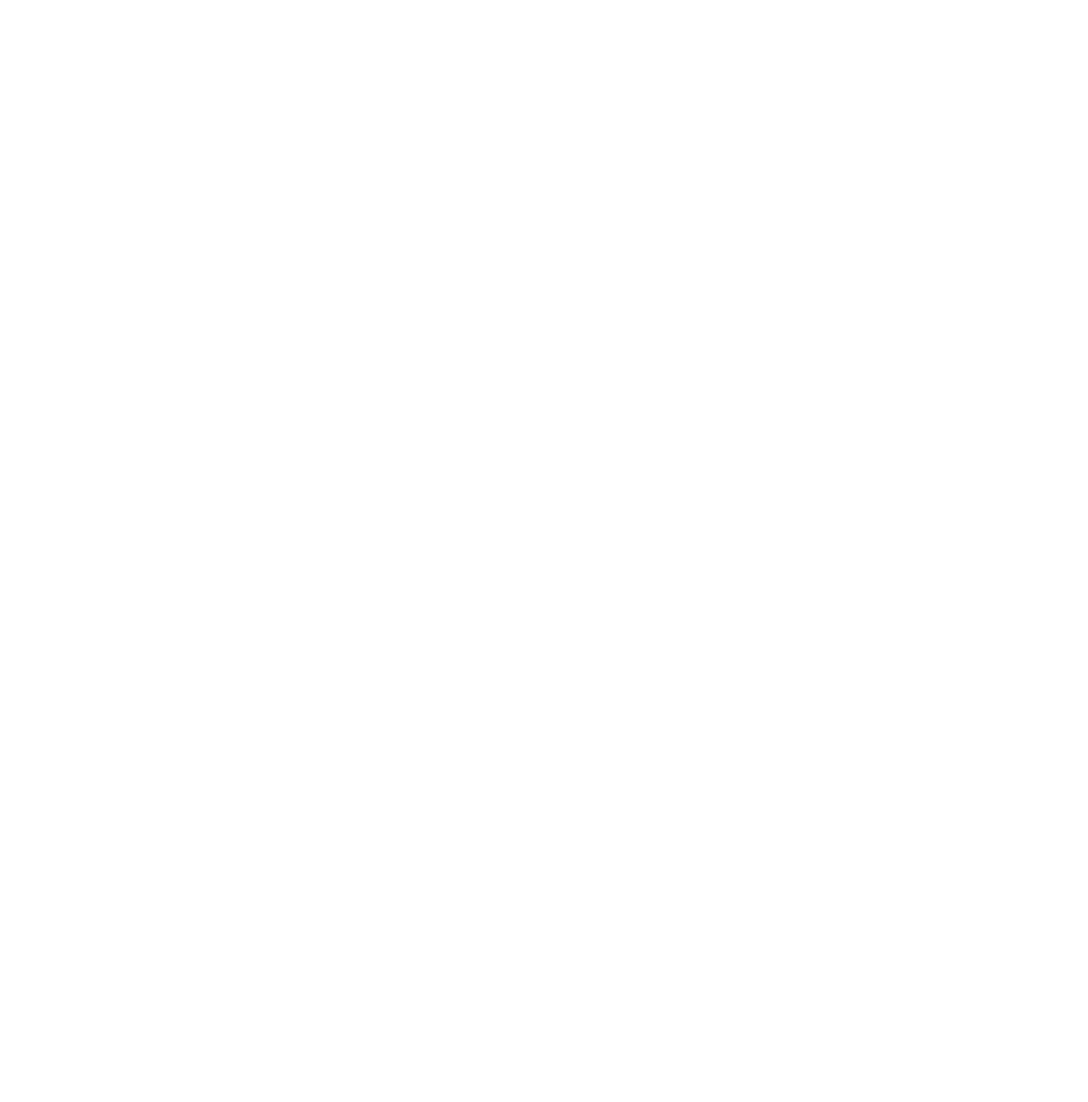
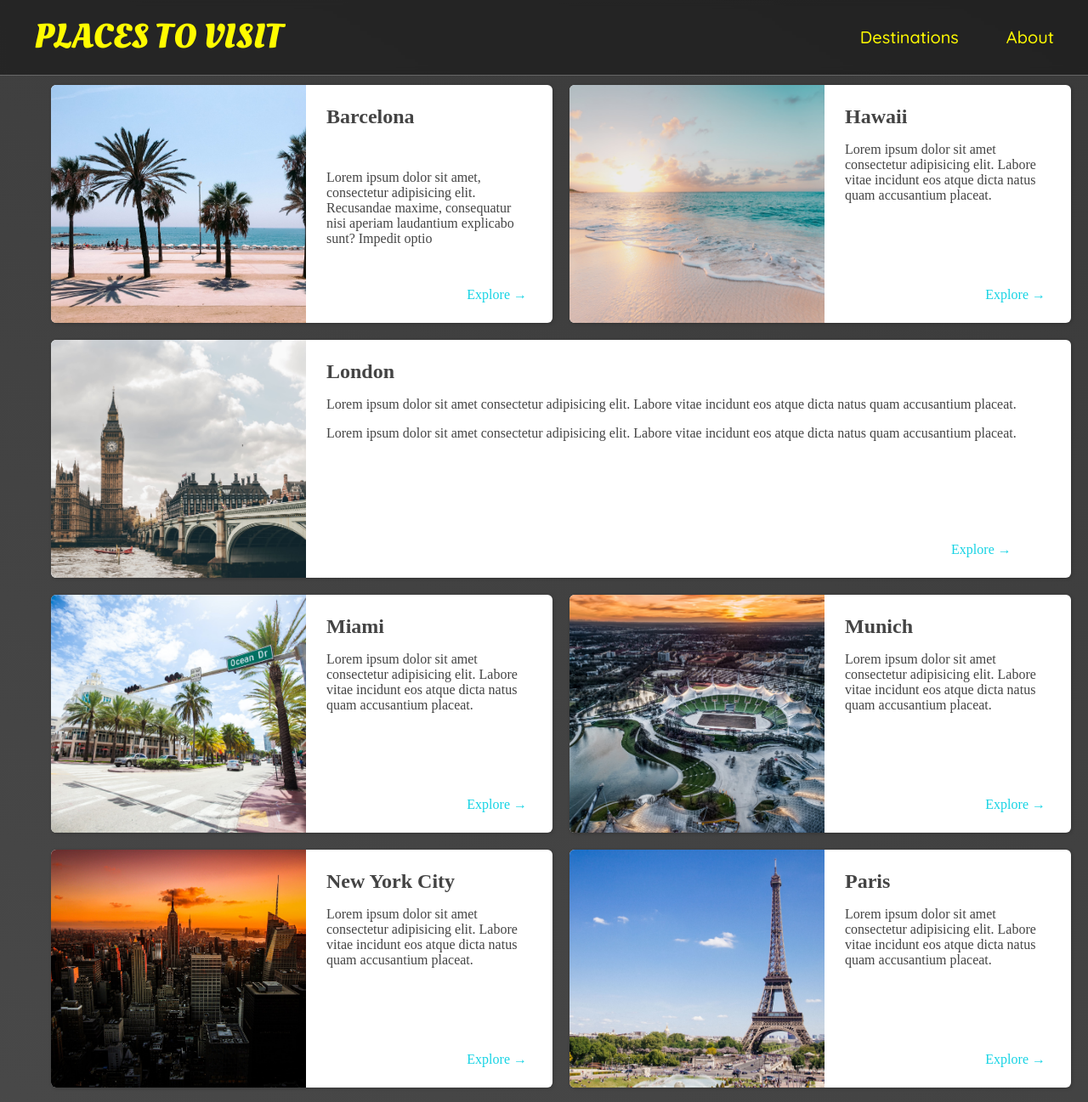
Before and after one commit to StefanBenchea/web-dev-practice, a plain HTML site: page places.html in a window 1280 px wide. Shown: the top 1297 px of the page at 85% size. Before the commit the page ends 800 px from the top, so only its background shows below. Drawn offline with Linux system fonts and the light colour scheme.

Commit message:
new changes done

```diff
--- a/index.html
+++ b/index.html
@@ -5,6 +5,7 @@
     <base href="/"/>
     <link rel="stylesheet" href="shared.css"/>
     <link rel="stylesheet" href="style.css"/>
+    <link rel="stylesheet" href="https://cdnjs.cloudflare.com/ajax/libs/font-awesome/6.2.1/css/all.min.css"/>
     <meta name="viewport" content="width=device-width, initial-scale=1.0"/>
     <link rel="preconnect" href="https://fonts.googleapis.com"/>
     <link rel="preconnect" href="https://fonts.gstatic.com" crossorigin/>
@@ -16,7 +17,7 @@
         <nav>
             <ul class="nav-links">
                 <li class="nav-links__item"> <a class="nav-links__link nav-links__link--logo" href="/">Places to visit</a></li>
-                <li class="nav-links__item"> <a class="nav-links__link" href="/">Destinations</a></li>
+                <li class="nav-links__item"> <a class="nav-links__link" href="/places.html">Destinations</a></li>
                 <li class="nav-links__item"> <a class="nav-links__link" href="/">About</a></li>
             </ul>
         </nav>
@@ -41,17 +42,36 @@
                 <li class="highlights__card-item">
                     <figure class="card">
                         <img class="card__image"src="/images/places/Italy.jpeg" alt="a beach in Italy"/>
-                        <figcaption class="card__content">The beautiful <strong>Italy</strong></figcaption>
+                        <figcaption class="card__content">Beautiful <strong>Italy</strong></figcaption>
                     </figure>
                 </li>
                 <li class="highlights__card-item">
                     <figure class="card">
                         <img class="card__image"src="/images/places/Greece.webp" alt="a beach in Greece"/>
-                        <figcaption class="card__content">The beautiful <strong>Greece</strong></figcaption>
+                        <figcaption class="card__content">The Vibrand <strong>Greece</strong></figcaption>
                     </figure>
                 </li>
             </ul>
         </section>
     </main>
+    <footer>
+        <ul class="footer-container">
+            <li>
+                <a class="footer-container__item" href="https://wwww.facebook.com" target="_blank">
+                <i class="fa-brands fa-facebook"></i>
+            </a>
+            </li>
+            <li>
+                <a class="footer-container__item" href="https://instagram.com" target="_blank">
+                <i class="fa-brands fa-instagram"></i>
+            </a>
+            </li>
+            <li>
+                <a class="footer-container__item" href="https://www.tiktok.com/en/" target="_blank">
+                <i class="fa-brands fa-tiktok"></i>
+            </a>
+            </li>
+        </ul>
+    </footer>
 </body>
 </html>
--- a/places.css
+++ b/places.css
@@ -0,0 +1,60 @@
+body {
+    background: linear-gradient(30deg, rgb(77, 77, 77), rgb(58, 58, 58));
+    color: rgb(68, 68, 68);
+}
+
+main {
+    padding-top: 100px;
+}
+
+main ul {
+    width: 1200px;
+    margin: 0 auto 48px auto;
+    display: grid;
+    grid-template-columns: 1fr 1fr;
+    gap: 20px 20px;
+}
+
+li:nth-of-type(3) {
+    grid-column: 1 / span 2;
+}
+
+main li {
+    display: flex;
+    background-color: white;
+    box-shadow: 1px 1px 4px rgba(0, 0, 0, 0.2);
+    border-radius: 6px;
+    overflow: hidden;
+}
+
+main li img {
+    width: 300px;
+    height: 280px;
+    object-fit: cover;
+}
+
+.item-content {
+    padding: 24px;
+    display: flex;
+    flex-direction: column;
+    justify-content: space-between;
+}
+
+.item-content h2 {
+    margin: 0;
+}
+
+.actions {
+    text-align: right;
+}
+
+.actions a {
+    text-decoration: none;
+    padding: 6px;
+    color: rgb(22, 211, 228);
+    border-radius: 5px;
+}
+
+.actions a:hover {
+    background-color: rgb(235, 253, 255);
+}
--- a/places.html
+++ b/places.html
@@ -0,0 +1,201 @@
+<!DOCTYPE html>
+<html lang="en">
+<head>
+    <meta charset="UTF-8">
+    <link rel="stylesheet" href="shared.css">
+    <link rel="stylesheet" href="places.css">
+    <link rel="stylesheet" href="https://cdnjs.cloudflare.com/ajax/libs/font-awesome/6.2.1/css/all.min.css"/>
+    <link rel="preconnect" href="https://fonts.googleapis.com">
+    <link rel="preconnect" href="https://fonts.gstatic.com" crossorigin>
+    <meta name="viewport" content="width=device-width, initial-scale=1.0"/>
+    <link href="https://fonts.googleapis.com/css2?family=Fira+Sans&family=Lobster&family=Oswald:wght@700&family=Roboto:wght@400;900&family=Shadows+Into+Light&display=swap" rel="stylesheet">
+    <link href="https://fonts.googleapis.com/css2?family=Raleway:wght@700&family=Oleo+Script:wght@700&family=Quicksand:wght@300;500;700&display=swap" rel="stylesheet"/>
+    <title>Travel Goals</title>
+</head>
+<body>
+    <header class="nav-container">
+        <nav>
+            <ul class="nav-links">
+                <li class="nav-links__item"> <a class="nav-links__link nav-links__link--logo" href="/">Places to visit</a></li>
+                <li class="nav-links__item"> <a class="nav-links__link" href="/places.html">Destinations</a></li>
+                <li class="nav-links__item"> <a class="nav-links__link" href="/">About</a></li>
+            </ul>
+        </nav>
+    </header>
+<main>
+    <ul>
+        <li>
+            <img src="/images/places/barcelona.jpg" alt="City of Barcelona">
+            <div class="item-content">
+                <h2>Barcelona</h2>
+                <P>Lorem ipsum dolor sit amet, consectetur adipisicing elit. Recusandae maxime, consequatur nisi aperiam laudantium explicabo sunt? Impedit optio
+                </P>
+                <div class="actions">
+                    <a href="https://en.wikipedia.org/wiki/Barcelona">Explore &#x2192</a>
+                </div>
+            </div>
+        </li>
+        <li>
+            <img src="images/places/hawaii.jpg" alt="Hawaii beach" />
+            <div class="item-content">
+              <div>
+                <h2>Hawaii</h2>
+                <p>
+                  Lorem ipsum dolor sit amet consectetur adipisicing elit. Labore
+                  vitae incidunt eos atque dicta natus quam accusantium placeat.
+                </p>
+              </div>
+              <div class="actions">
+                <a href="hhttps://en.wikipedia.org/wiki/Hawaii">Explore &#x2192</a>
+              </div>
+            </div>
+          </li>
+          <li>
+            <img src="images/places/london.jpg" alt="London city" />
+            <div class="item-content">
+              <div>
+                <h2>London</h2>
+                <p>
+                  Lorem ipsum dolor sit amet consectetur adipisicing elit. Labore
+                  vitae incidunt eos atque dicta natus quam accusantium placeat.
+                </p>
+                <p>
+                  Lorem ipsum dolor sit amet consectetur adipisicing elit. Labore
+                  vitae incidunt eos atque dicta natus quam accusantium placeat.
+                </p>
+              </div>
+              <div class="actions">
+                <a href="https://en.wikipedia.org/wiki/London">Explore &#x2192</a>
+              </div>
+            </div>
+          </li>
+          <li>
+            <img src="images/places/miami.jpg" alt="Miami streets" />
+            <div class="item-content">
+              <div>
+                <h2>Miami</h2>
+                <p>
+                  Lorem ipsum dolor sit amet consectetur adipisicing elit. Labore
+                  vitae incidunt eos atque dicta natus quam accusantium placeat.
+                </p>
+              </div>
+              <div class="actions">
+                <a href="https://en.wikipedia.org/wiki/Miami">Explore &#x2192</a>
+              </div>
+            </div>
+          </li>
+          <li>
+            <img src="images/places/munich.jpg" alt="Munich football stadium" />
+            <div class="item-content">
+              <div>
+                <h2>Munich</h2>
+                <p>
+                  Lorem ipsum dolor sit amet consectetur adipisicing elit. Labore
+                  vitae incidunt eos atque dicta natus quam accusantium placeat.
+                </p>
+              </div>
+              <div class="actions">
+                <a href="https://en.wikipedia.org/wiki/Munich">Explore &#x2192</a>
+              </div>
+            </div>
+          </li>
+          <li>
+            <img src="images/places/new-york-city.jpg" alt="New York City skyline" />
+            <div class="item-content">
+              <div>
+                <h2>New York City</h2>
+                <p>
+                  Lorem ipsum dolor sit amet consectetur adipisicing elit. Labore
+                  vitae incidunt eos atque dicta natus quam accusantium placeat.
+                </p>
+              </div>
+              <div class="actions">
+                <a href="https://en.wikipedia.org/wiki/New_York_City"
+                  >Explore &#x2192</a
+                >
+              </div>
+            </div>
+          </li>
+          <li>
+            <img src="images/places/paris.jpg" alt="Paris city" />
+            <div class="item-content">
+              <div>
+                <h2>Paris</h2>
+                <p>
+                  Lorem ipsum dolor sit amet consectetur adipisicing elit. Labore
+                  vitae incidunt eos atque dicta natus quam accusantium placeat.
+                </p>
+              </div>
+              <div class="actions">
+                <a href="https://en.wikipedia.org/wiki/Paris">Explore &#x2192</a>
+              </div>
+            </div>
+          </li>
+          <li>
+            <img src="images/places/sydney.jpg" alt="Sydney beach" />
+            <div class="item-content">
+              <div>
+                <h2>Sydney</h2>
+                <p>
+                  Lorem ipsum dolor sit amet consectetur adipisicing elit. Labore
+                  vitae incidunt eos atque dicta natus quam accusantium placeat.
+                </p>
+              </div>
+              <div class="actions">
+                <a href="https://en.wikipedia.org/wiki/Sydney">Explore &#x2192</a>
+              </div>
+            </div>
+          </li>
+          <li>
+            <img src="images/places/tokyo.jpg" alt="Tokyo skyline" />
+            <div class="item-content">
+              <div>
+                <h2>Tokyo</h2>
+                <p>
+                  Lorem ipsum dolor sit amet consectetur adipisicing elit. Labore
+                  vitae incidunt eos atque dicta natus quam accusantium placeat.
+                </p>
+              </div>
+              <div class="actions">
+                <a href="https://en.wikipedia.org/wiki/Tokyo">Explore &#x2192</a>
+              </div>
+            </div>
+          </li>
+          <li>
+            <img src="images/places/bali.jpg" alt="Bali beach" />
+            <div class="item-content">
+              <div>
+                <h2>Bali</h2>
+                <p>
+                  Lorem ipsum dolor sit amet consectetur adipisicing elit. Labore
+                  vitae incidunt eos atque dicta natus quam accusantium placeat.
+                </p>
+              </div>
+              <div class="actions">
+                <a href="https://en.wikipedia.org/wiki/Bali">Explore &#x2192</a>
+              </div>
+            </div>
+          </li>
+    </ul>
+</main>
+<footer>
+    <ul class="footer-container">
+        <li>
+            <a class="footer-container__item" href="https://wwww.facebook.com" target="_blank">
+            <i class="fa-brands fa-facebook"></i>
+        </a>
+        </li>
+        <li>
+            <a class="footer-container__item" href="https://instagram.com" target="_blank">
+            <i class="fa-brands fa-instagram"></i>
+        </a>
+        </li>
+        <li>
+            <a class="footer-container__item" href="https://www.tiktok.com/en/" target="_blank">
+            <i class="fa-brands fa-tiktok"></i>
+        </a>
+        </li>
+    </ul>
+</footer>
+</body>
+</html>
--- a/shared.css
+++ b/shared.css
@@ -10,3 +10,80 @@ body {
     --font-heading: "Raleway", sans-serif;
     --container-max-width:1500px;
 }
+
+.nav-container{
+    position: fixed;
+    left: 0;
+    right: 0;
+    top:0;
+    background-color: rgba(0, 0, 0, 0.4);
+    border-bottom: 1px solid rgba(255, 255, 255, 0.3);
+    /* background-color:  rgba(255, 255, 255, 0.2); */
+    backdrop-filter: blur(4px);
+    -webkit-backdrop-filter: blur(4px);
+}
+
+.nav-links {
+    list-style:none;
+    margin: 0;
+    padding: 0;
+    display: flex;
+    flex-direction: column;
+    gap: 8px;
+    padding: 8px;
+    padding-top: 10px;
+    max-width: var(--container-max-width);
+    margin: auto;
+}
+.nav-links__item {
+    text-align: center;
+}
+
+.nav-links__link {
+    font-family:var(--font-body);
+    text-decoration: none;
+    color: var(--color-yellow);
+    font-size: 1.25rem;
+    line-height: 1em;
+    padding: 8px 16px;
+
+}
+
+.nav-links__link:not(.nav-links__link--logo):hover {
+    border-radius: 4px;
+    background-color: var(--color-yellow);
+    color: #4d4d4d;
+}
+
+.nav-links__link--logo {
+    font-family: var(--font-brand);
+    font-size: 2.5rem;
+    text-transform: uppercase;
+}
+
+@media (min-width:48em) {
+    .nav-links {
+        flex-direction: row;
+        align-items: center;
+        gap: 24px;
+        padding: 24px;
+    }
+
+    .nav-links__item:first-child {
+        margin-right: auto;
+    }
+}
+.footer-container {
+    display: flex;
+    list-style: none;
+    justify-content: center;
+    font-size: 32px;
+    gap: 24px;
+    background-color: #333;
+    padding-block: 16px;
+    margin: 0;
+}
+
+.footer-container__item {
+    color: white;
+}
--- a/style.css
+++ b/style.css
@@ -139,8 +139,9 @@
 }
 
 .highlights {
-    padding-bottom: 16px;
     background: linear-gradient(180deg, rgba(255,255,255,1) 0%, rgba(88,116,156,1) 100%);
+    padding-bottom: 32px;
+
 }
 
 .highlights__header {
```
